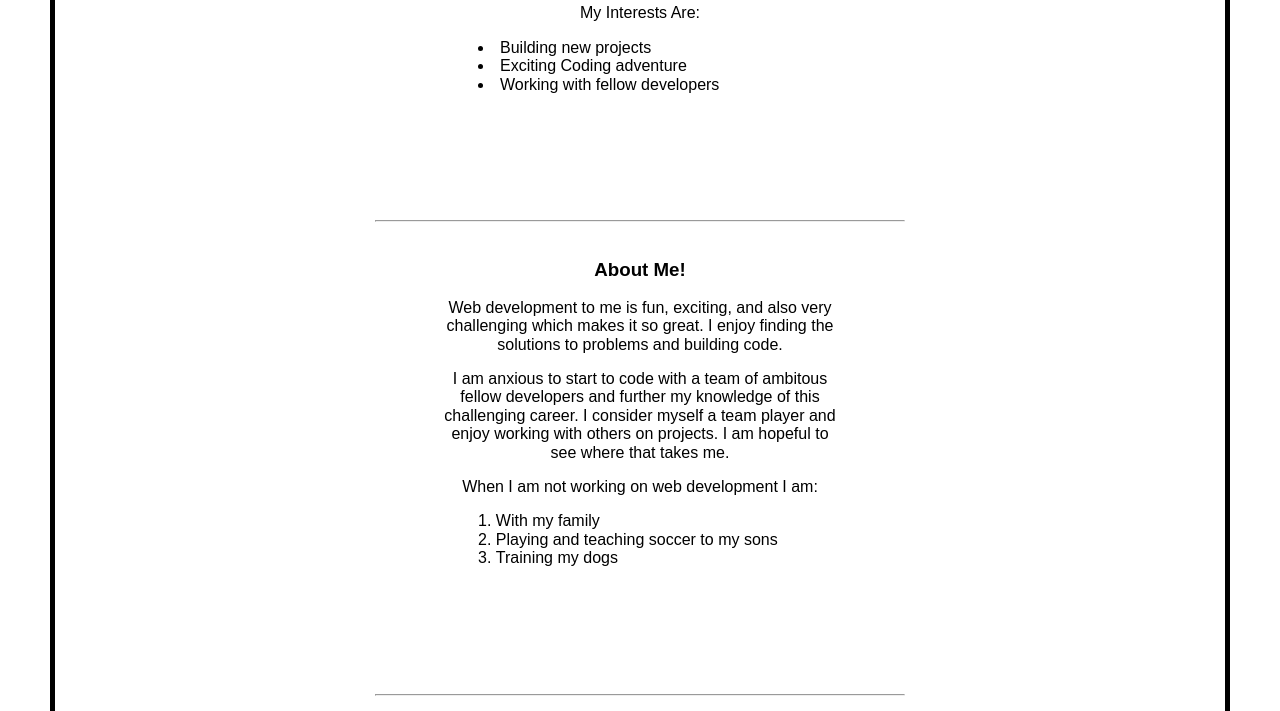
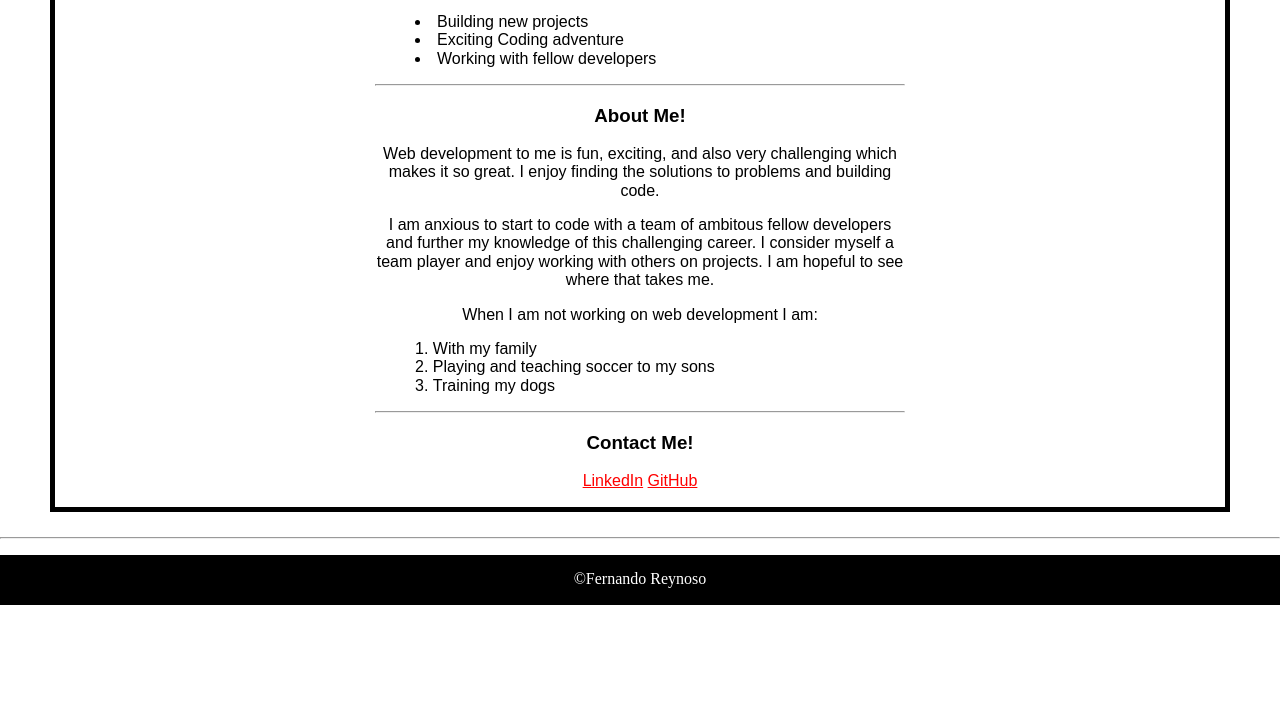
Before and after one commit to FernandoTheDeveloper1/Fernando-Reynoso-Profile, a plain HTML site: page index.html in a window 1280 px wide. Shown: the part 378-1089 px from the top of the page. After the commit the page ends 983 px from the top, so only its background shows below. Drawn offline with nearby package versions, Linux system fonts and the light colour scheme; a script that the page names is missing.

Commit message:
Update style.css

```diff
--- a/style.css
+++ b/style.css
@@ -3,15 +3,6 @@
 height, margin, padding, text-align*>
 
 /*styling each container on web page*/
-@media all and (min-width:600px){
-  section{
-    padding:0 10%;
-  }
-  .group{
-    flex-direction: row;
-  }
-}
-
 .logo{
   text-align: center;
 }
@@ -84,14 +75,3 @@
 a:active {
   color: #0000FF;
 }
-
-.group {
-  display: flex;
-  flex-direction: column;
-  margin-bottom: 100px
-}
-
-.item {
-  flex: 1;
-  margin: 10px;
-}
```
